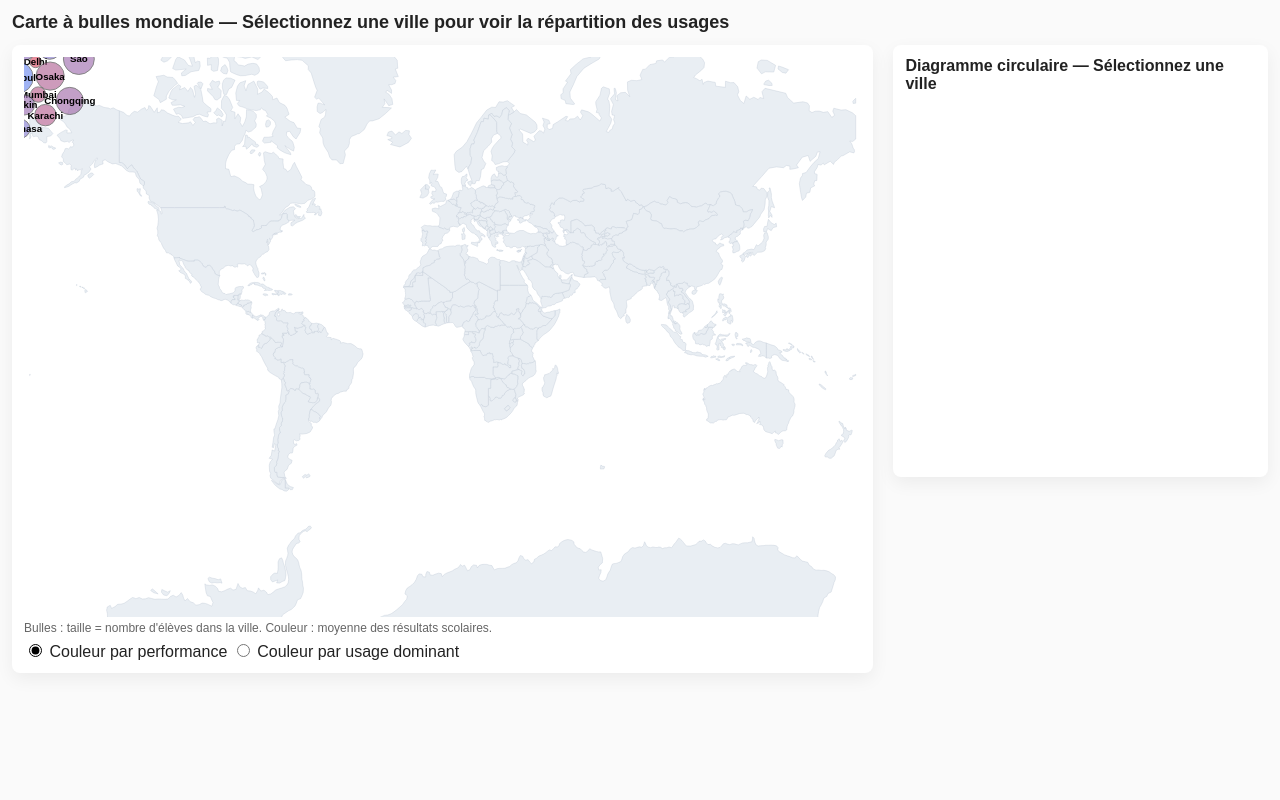
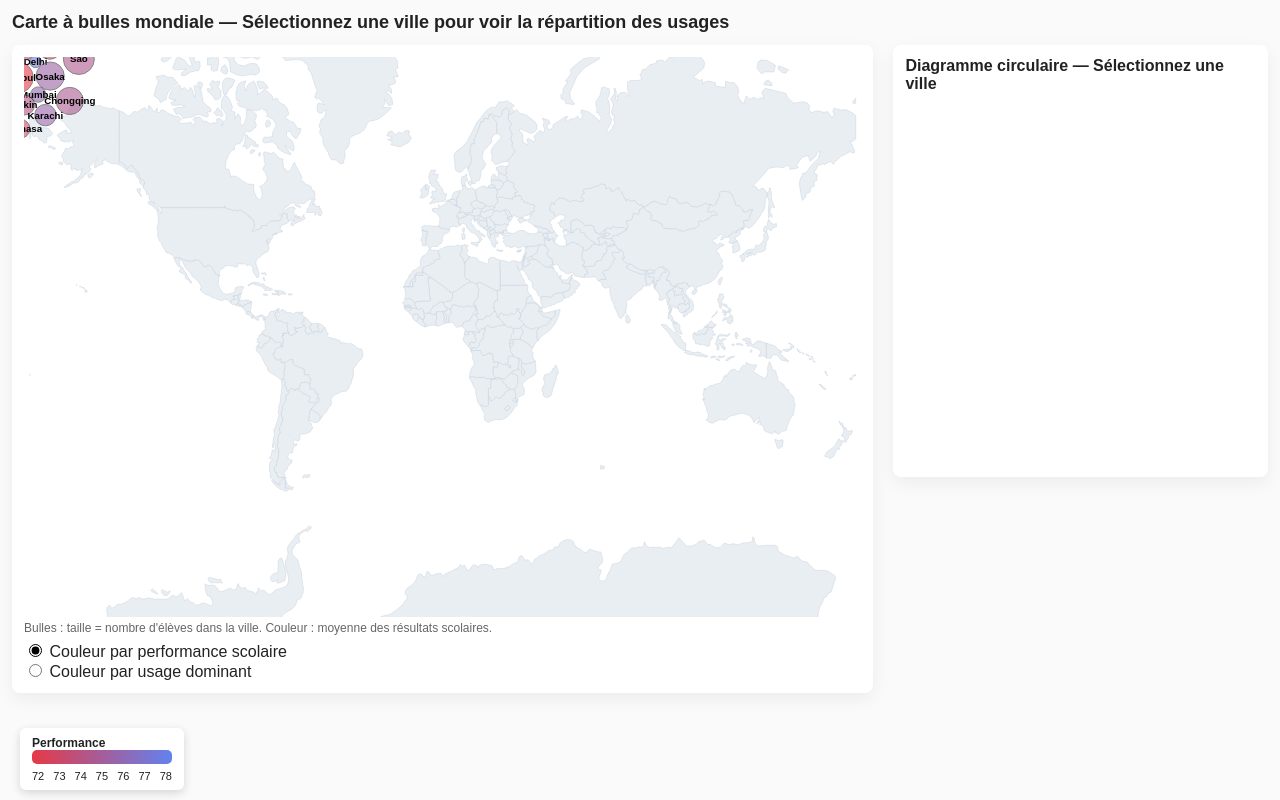
Before and after one commit to HugoDarthenay/projet_visualisation_de_donnees, a website with bundled scripts: page public_html/index.html in a window 1280 px wide. Built offline with nearby package versions, Linux system fonts and the light colour scheme; files whose address does not match are found by name.

Commit message:
correctif 2

```diff
--- a/public_html/css/bubblemap.css
+++ b/public_html/css/bubblemap.css
@@ -36,9 +36,10 @@ input[type="radio"] {
   max-width: 70%;
 }
 
-circle{
+circle {
   opacity: 0.6;
   border-style: none;
+  transition: transform 0.25s ease-out; /* ← effet progressif */
 }
 
 circle:hover {
@@ -57,6 +58,37 @@ text{
 #map {
   width: 100%;
   height: 560px;
+  position: relative; /* ← obligatoire pour positionner la légende */
+}
+
+/* --- Légende du dégradé de performance --- */
+.performance-legend {
+  position: absolute;
+  bottom: 10px;
+  left: 20px;
+  padding: 8px 12px;
+  background: white;
+  border-radius: 6px;
+  box-shadow: 0 3px 10px rgba(0,0,0,0.15);
+  font-size: 12px;
+}
+
+.gradient-bar {
+  width: 140px;
+  height: 14px;
+  background: linear-gradient(to right, #e63946, #6282ee);
+  border-radius: 5px;
+  margin-bottom: 6px;
+}
+
+.gradient-labels {
+  display: flex;
+  justify-content: space-between;
+  font-size: 11px;
+}
+
+.label-radio {
+  display: block;
 }
 
 #pieChart {
--- a/public_html/index.html
+++ b/public_html/index.html
@@ -12,13 +12,28 @@
   <div class="container">
     <div class="chart-card">
       <svg id="map" viewBox="0 0 860 560"></svg>
+
+      <div class="performance-legend">
+          <div><strong>Performance</strong></div>
+          <div class="gradient-bar"></div>
+          <div class="gradient-labels">
+              <span>72</span>
+              <span>73</span>
+              <span>74</span>
+              <span>75</span>
+              <span>76</span>
+              <span>77</span>
+              <span>78</span>
+          </div>
+      </div>
+
       <div class="muted small">
         Bulles : taille = nombre d'élèves dans la ville. Couleur : moyenne des résultats scolaires.
       </div>
       <div id="loading" class="loading">Chargement des données...</div>
       <div id="colorModeContainer">
-        <label><input type="radio" name="colorMode" value="performance" checked> Couleur par performance</label>
-        <label><input type="radio" name="colorMode" value="usage"> Couleur par usage dominant</label>
+        <label class="label-radio"><input type="radio" name="colorMode" value="performance" checked> Couleur par performance scolaire</label>
+        <label class="label-radio"><input type="radio" name="colorMode" value="usage"> Couleur par usage dominant</label>
       </div>
     </div>
 
--- a/public_html/scripts/bubblemap.js
+++ b/public_html/scripts/bubblemap.js
@@ -94,8 +94,8 @@ async function main() {
   // === Création des bulles ===
   const performance = d3.extent(cityData, d => d.avgPerformance);
   const echelleCouleur = d3.scaleLinear()
-    .domain([performance[0] || 50, performance[1] || 100])
-    .range(["#6282ee", "#e63946"]); //Dégradé de couleur personnalisé : BLEU -> ROUGE
+  .domain([performance[0] || 50, performance[1] || 100])
+  .range(["#e63946", "#6282ee"]); // ROUGE -> BLEU (corrigé: bleu = meilleure note)
 
   const rayon = d3.scaleSqrt()
     .domain(d3.extent(cityData.map(d => d.count)))
```
